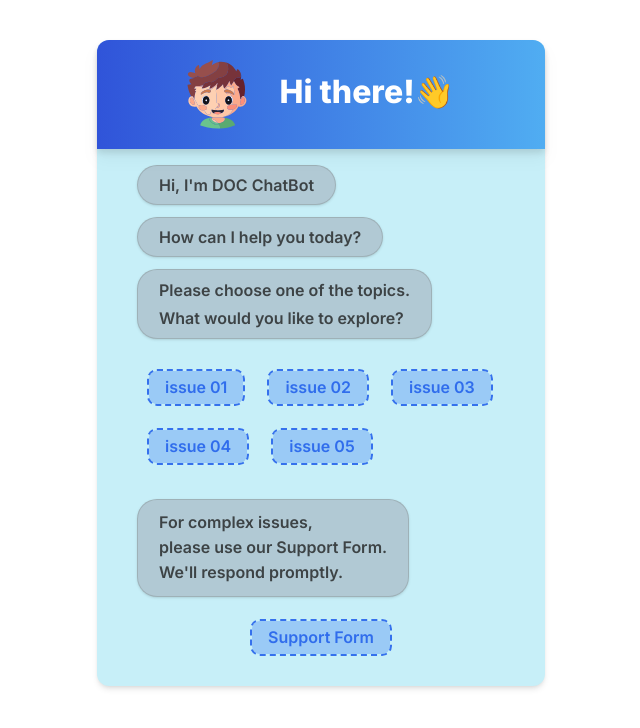
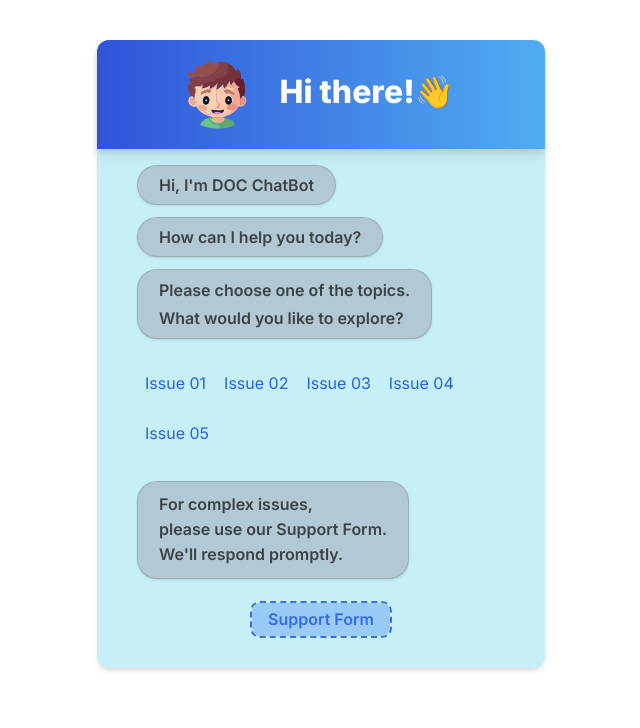
Before and after one commit to WasathAtEC/customer-feedback-chatbot, a Next.js app in the folder chatbot/: page /chatBot in a window 1280 px wide. Shown: the top 728 px of the page, without its empty margins (319-959 px from the left). Built offline with nearby package versions, Linux system fonts and the light colour scheme.

Commit message:
feat: add collapsible issues

```diff
--- a/chatbot/src/app/(page)/chatBot/page.jsx
+++ b/chatbot/src/app/(page)/chatBot/page.jsx
@@ -2,6 +2,7 @@
 
 import Image from "next/image";
 import Link from "next/link";
+import CollapsibleIssue from "@/components/CollapsibleIssue/page";
 
 const ChatBotPage = () => {
 
@@ -26,12 +27,19 @@ const ChatBotPage = () => {
                     <p className="text-stone-950 text-opacity-70 text-[16px] font-semibold leading-[28px]">Please choose one of the topics. <br />What would you like to explore?</p>
                 </div>
 
-                <div className="w-auto h-auto gap-[18px] flex flex-wrap px-2 my-3">
+                {/* <div className="w-auto h-auto gap-[18px] flex flex-wrap px-2 my-3">
                     <div className="outline-dashed outline-2 outline-offset-0 rounded-lg bg-[#9ACAF6] opacity-58 text-blue-600 text-opacity-90 text-md font-semibold font-['Inter'] leading-[25px] px-4 py-1 mb-2 mx-1">issue 01</div>
                     <div  className="outline-dashed outline-2 outline-offset-0 rounded-lg bg-[#9ACAF6] opacity-58 text-blue-600 text-opacity-90 text-md font-semibold font-['Inter'] leading-[25px] px-4 py-1 mb-2 mx-1">issue 02</div>
                     <div  className="outline-dashed outline-2 outline-offset-0 rounded-lg bg-[#9ACAF6] opacity-58 text-blue-600 text-opacity-90 text-md font-semibold font-['Inter'] leading-[25px] px-4 py-1 mb-2 mx-1">issue 03</div>
                     <div  className="outline-dashed outline-2 outline-offset-0 rounded-lg bg-[#9ACAF6] opacity-58 text-blue-600 text-opacity-90 text-md font-semibold font-['Inter'] leading-[25px] px-4 py-1 mb-2 mx-1">issue 04</div>
                     <div  className="outline-dashed outline-2 outline-offset-0 rounded-lg bg-[#9ACAF6] opacity-58 text-blue-600 text-opacity-90 text-md font-semibold font-['Inter'] leading-[25px] px-4 py-1 mb-2 mx-1">issue 05</div>
+                </div> */}
+                <div className="w-auto h-auto gap-[18px] flex flex-wrap px-2 my-3">
+                    <CollapsibleIssue issue="Issue 01" />
+                    <CollapsibleIssue issue="Issue 02" />
+                    <CollapsibleIssue issue="Issue 03" />
+                    <CollapsibleIssue issue="Issue 04" />
+                    <CollapsibleIssue issue="Issue 05" />
                 </div>
 
 
--- /dev/null
+++ b/chatbot/src/components/CollapsibleIssue/page.jsx
@@ -0,0 +1,28 @@
+import React, { useState } from 'react';
+
+const CollapsibleIssue = ({ issue }) => {
+  const [isOpen, setIsOpen] = useState(false);
+
+  const toggleDetails = () => {
+    setIsOpen(!isOpen);
+  };
+
+  return (
+    <div className="mb-2">
+      <button
+        onClick={toggleDetails}
+        className="text-blue-600 cursor-pointer"
+      >
+        {issue}
+      </button>
+      {isOpen && (
+        <div className="ml-4 text-gray-600">
+          <p>test details</p>
+          {/* Insert issue details here */}
+        </div>
+      )}
+    </div>
+  );
+};
+
+export default CollapsibleIssue;
```
